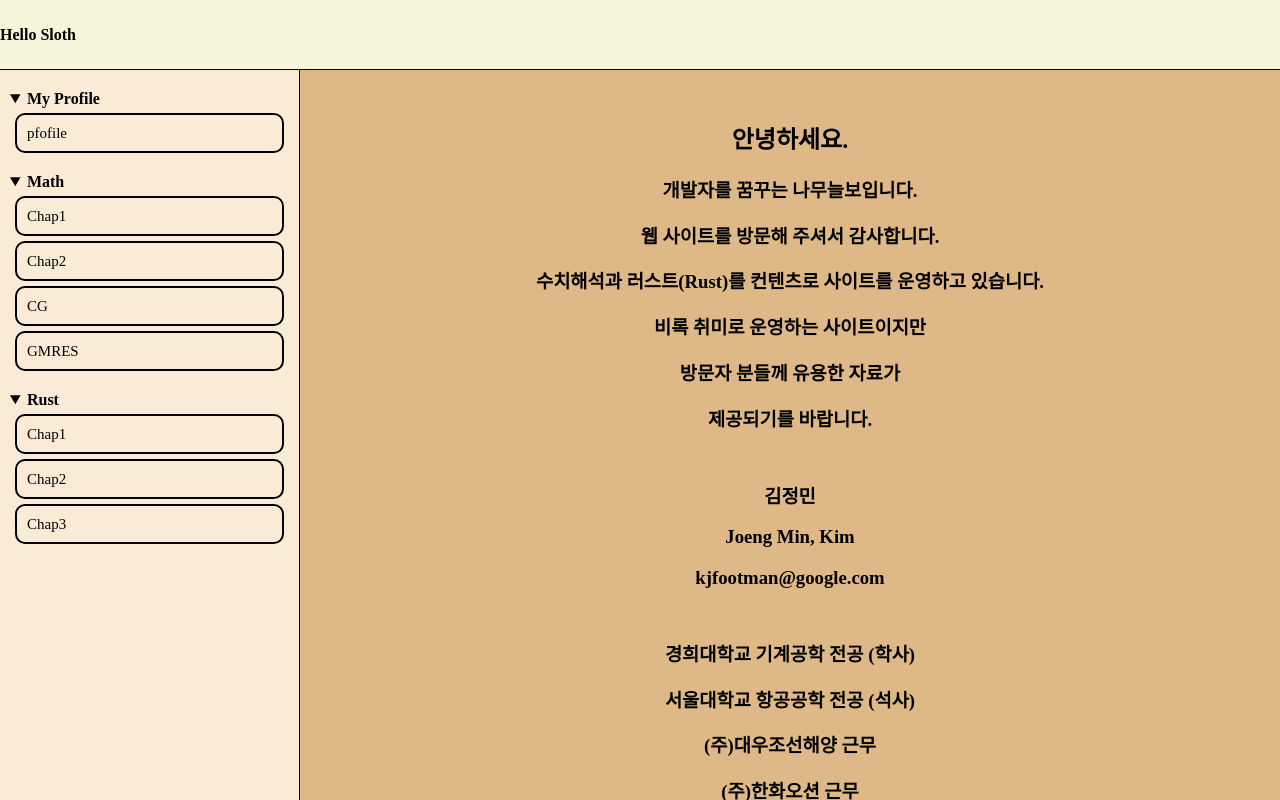
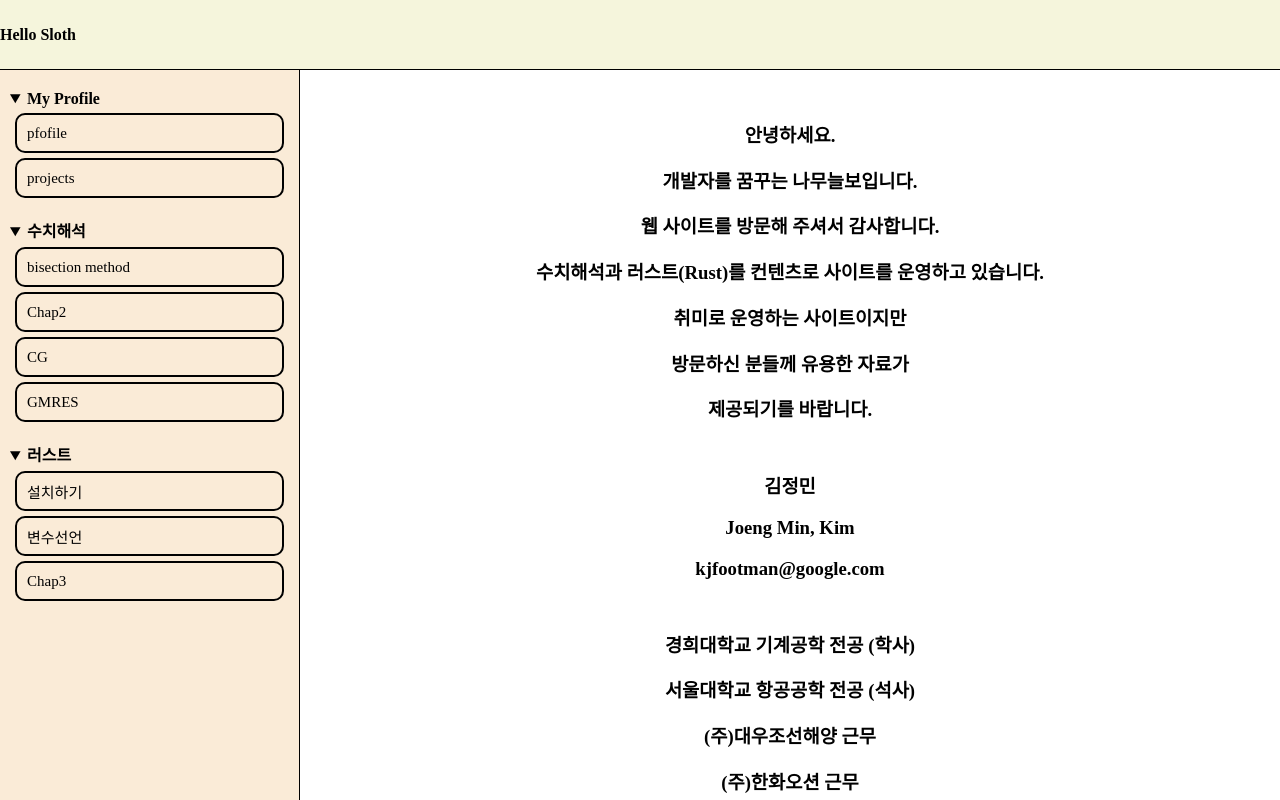
Before and after one commit to kjfootman/blog, a SvelteKit app: page / in a window 1280 px wide. Shown: the top 800 px of the page. Built offline with nearby package versions, Linux system fonts and the light colour scheme.

Commit message:
메뉴추가

```diff
--- a/src/lib/svelte/menuItem.svelte
+++ b/src/lib/svelte/menuItem.svelte
@@ -28,7 +28,12 @@
         color: black;
     }
 
-    div > a:visited {
+    div > a:hover {
+        color: red;
+        font-weight: bold;
+    }
+
+    /* div > a:visited {
         color: black;
-    }
+    } */
 </style>
--- a/src/routes/+layout.svelte
+++ b/src/routes/+layout.svelte
@@ -6,25 +6,26 @@
 	const profile = {
 		title: 'My Profile',
 		menuItems: {
-			pfofile: "#"
+			pfofile: "/",
+			projects: "/"
 		}
 	}
 
     const math_menu = {
-        title: 'Math',
+        title: '수치해석',
 		menuItems: {
-			Chap1: '/',
+			'bisection method' : '/numerics/bisection',
 			Chap2: '/',
 			CG: '/',
-			GMRES: '/mathmatics/gmres',
+			GMRES: '/numerics/gmres',
 		}
     };
 	const rust_menu = {
-		title: 'Rust',
+		title: '러스트',
 		menuItems: {
-			Chap1: '#',
-			Chap2: '#',
-			Chap3: '#',
+			설치하기: '/rust/tutorial_01',
+			변수선언: '/',
+			Chap3: '/',
 		}
 	}
 </script>
@@ -43,7 +44,12 @@
 		<Menu menu={ math_menu }></Menu>
 		<Menu menu={ rust_menu }></Menu>
 	</nav>
-	{@render children()}
+	<!-- <div style="overflow-y: auto;">
+		{@render children()}
+	</div> -->
+	<section>
+		{@render children()}
+	</section>
 </main>
 
 <style>
@@ -83,6 +89,10 @@
 		grid-template-columns: var(--nav-width) calc(100% - var(--nav-width));
 	}
 
+	section {
+		overflow-y: auto;
+	}
+
 	.header-title {
 		display: flex;
 		line-height: 100%;
@@ -92,4 +102,9 @@
 		/* background-color: red; */
 	}
 
+	/* @media screen and (min-width: 80rem) {
+		nav {
+			background-color: red;
+		}
+	} */
 </style>
--- a/src/routes/+page.svelte
+++ b/src/routes/+page.svelte
@@ -4,8 +4,8 @@
         <h3>개발자를 꿈꾸는 나무늘보입니다.</h3>
         <h3>웹 사이트를 방문해 주셔서 감사합니다.</h3>
         <h3>수치해석과 러스트(Rust)를 컨텐츠로 사이트를 운영하고 있습니다.</h3>
-        <h3>비록 취미로 운영하는 사이트이지만</h3>
-        <h3>방문자 분들께 유용한 자료가</h3>
+        <h3>취미로 운영하는 사이트이지만</h3>
+        <h3>방문하신 분들께 유용한 자료가</h3>
         <h3>제공되기를 바랍니다.</h3>
     </section>
 
--- /dev/null
+++ b/src/routes/numerics/bisection/+page.svelte
@@ -0,0 +1 @@
+<h1>Bisection Method</h1>
--- /dev/null
+++ b/src/routes/rust/tutorial_01/+page.svelte
@@ -0,0 +1 @@
+<h1>Rust tutorial</h1>
```
Also changed, not shown: src/routes/numerics/gmres/+page.svelte (renamed from src/routes/mathmatics/gmres/+page.svelte).
